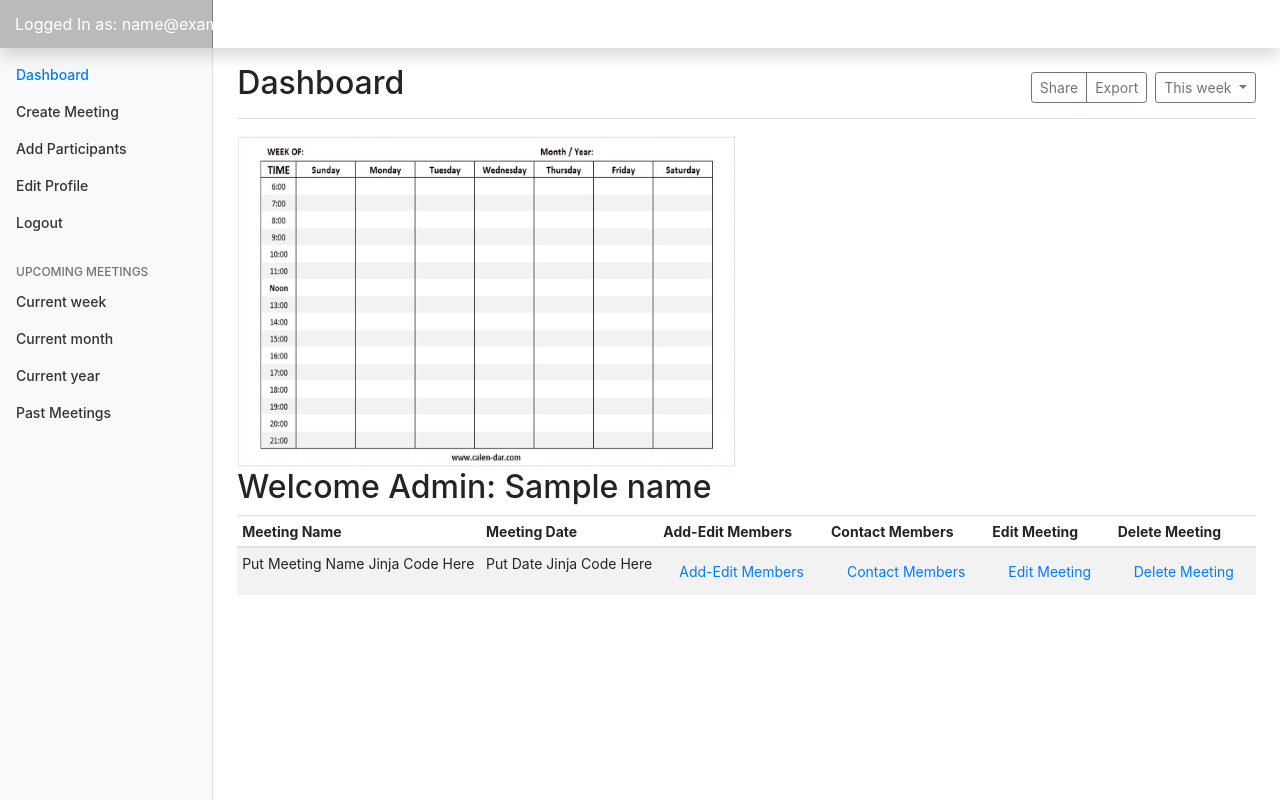
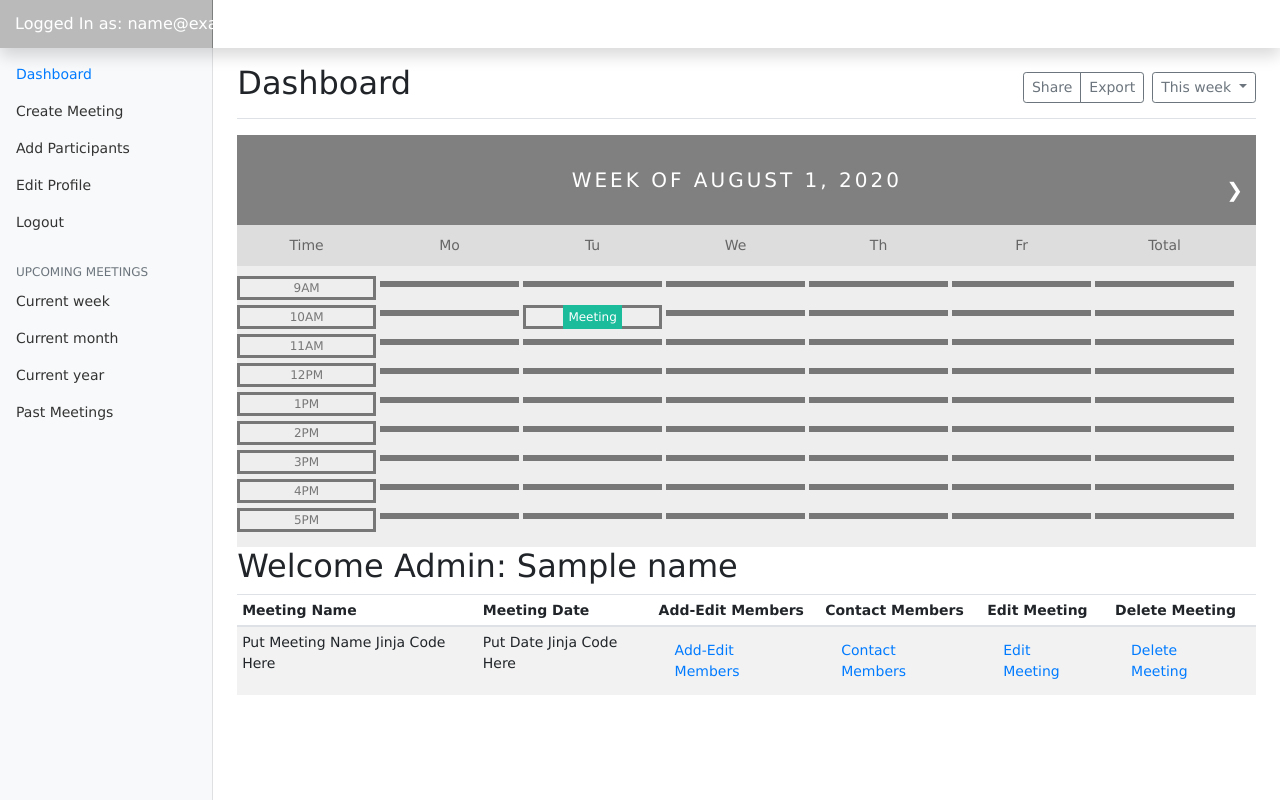
Before and after one commit to cmdavidson546/SW455-Project, a Flask app: template templates/admin_profile.html in a window 1280 px wide. Run offline with Flask 2, Linux system fonts and the light colour scheme; the template is opened without the code that fills it: most values are stand-ins (such as "Sample title", 1, 10 or a date in 2020); some libraries are stand-ins or nearby versions.

Commit message:
version 2.1 update calander

```diff
--- a/templates/admin_profile.html
+++ b/templates/admin_profile.html
@@ -17,11 +17,92 @@
         </div>
       </div>
 
-        <img src="{{ url_for('static', filename='assets/calander.png') }}" width="500" height="333">
-      <!-- OR CAN TRY... <canvas class="my-4 w-100" id="myChart" width="900" height="380"></canvas> -->
+      <div>
+        <div class="month">
+          <ul>
+            <li class="prev"><a href="/"></a></li>
+            <li class="next">&#10095;</li>
+            <li>Week of August 1, 2020<br>
+            </li>
+          </ul>
+        </div>
 
-        <!-- USED THIS ONE for Dynamic Content -->
-        <!-- <img class="my-4 w-100" id="myChart" src="/plot.png" alt="my plot" width="900" height="380"> -->
+        <ul class="weekdays">
+          <li>Time</li>
+          <li>Mo</li>
+          <li>Tu</li>
+          <li>We</li>
+          <li>Th</li>
+          <li>Fr</li>
+          <li>Total</li>
+        </ul>
+
+        <ul class="days">
+          <li>9AM</li>
+          <li> </li>
+          <li> </li>
+          <li> </li>
+          <li> </li>
+          <li> </li>
+          <li> </li>
+          <li>10AM</li>
+          <li> </li>
+          <li><span class="active">Meeting</span></li>
+          <li> </li>
+          <li> </li>
+          <li> </li>
+          <li> </li>
+          <li>11AM</li>
+          <li> </li>
+          <li> </li>
+          <li> </li>
+          <li> </li>
+          <li> </li>
+          <li> </li>
+          <li>12PM</li>
+          <li> </li>
+          <li> </li>
+          <li> </li>
+          <li> </li>
+          <li> </li>
+          <li> </li>
+          <li>1PM</li>
+          <li> </li>
+          <li> </li>
+          <li> </li>
+          <li> </li>
+          <li> </li>
+          <li> </li>
+          <li>2PM</li>
+          <li> </li>
+          <li> </li>
+          <li> </li>
+          <li> </li>
+          <li> </li>
+          <li> </li>
+          <li>3PM</li>
+          <li> </li>
+          <li> </li>
+          <li> </li>
+          <li> </li>
+          <li> </li>
+          <li> </li>
+          <li>4PM</li>
+          <li> </li>
+          <li> </li>
+          <li> </li>
+          <li> </li>
+          <li> </li>
+          <li> </li>
+          <li>5PM</li>
+          <li> </li>
+          <li> </li>
+          <li> </li>
+          <li> </li>
+          <li> </li>
+          <li> </li>
+        </ul>
+      </div>
 
       <h2>Welcome Admin: {{ name }}</h2>
       <div class="table-responsive">
--- a/templates/index_user.html
+++ b/templates/index_user.html
@@ -48,6 +48,91 @@
     </style>
     <!-- Custom styles for this template -->
     <link rel="stylesheet" href="{{ url_for('static', filename='css/dashboard.css') }}"/>
+
+      <style>
+    * {box-sizing: border-box;}
+    ul {list-style-type: none;}
+    body {font-family: Verdana, sans-serif;}
+
+    .month {
+      padding: 30px 10px;
+      width: 100%;
+      background: gray;
+      text-align: center;
+    }
+
+    .month ul {
+      margin: 0;
+      padding: 0;
+    }
+
+    .month ul li {
+      color: white;
+      font-size: 20px;
+      text-transform: uppercase;
+      letter-spacing: 3px;
+    }
+
+    .month .prev {
+      float: left;
+      padding-top: 10px;
+    }
+
+    .month .next {
+      float: right;
+      padding-top: 10px;
+    }
+
+    .weekdays {
+      margin: 0;
+      padding: 10px 0;
+      background-color: #ddd;
+    }
+
+    .weekdays li {
+      display: inline-block;
+      width: 13.6%;
+      color: #666;
+      text-align: center;
+    }
+
+    .days {
+      padding: 10px 0;
+      background: #eee;
+      margin: 0;
+    }
+
+    .days li {
+      list-style-type: none;
+      display: inline-block;
+      width: 13.6%;
+      text-align: center;
+      margin-bottom: 5px;
+      font-size:12px;
+      color: #777;
+      border: solid;
+    }
+
+    .days li .active {
+      padding: 5px;
+      background: #1abc9c;
+      color: white !important
+    }
+
+    /* Add media queries for smaller screens */
+    @media screen and (max-width:720px) {
+      .weekdays li, .days li {width: 13.1%;}
+    }
+
+    @media screen and (max-width: 420px) {
+      .weekdays li, .days li {width: 12.5%;}
+      .days li .active {padding: 2px;}
+    }
+
+    @media screen and (max-width: 290px) {
+      .weekdays li, .days li {width: 12.2%;}
+    }
+</style>
 
 </head>
 
```
